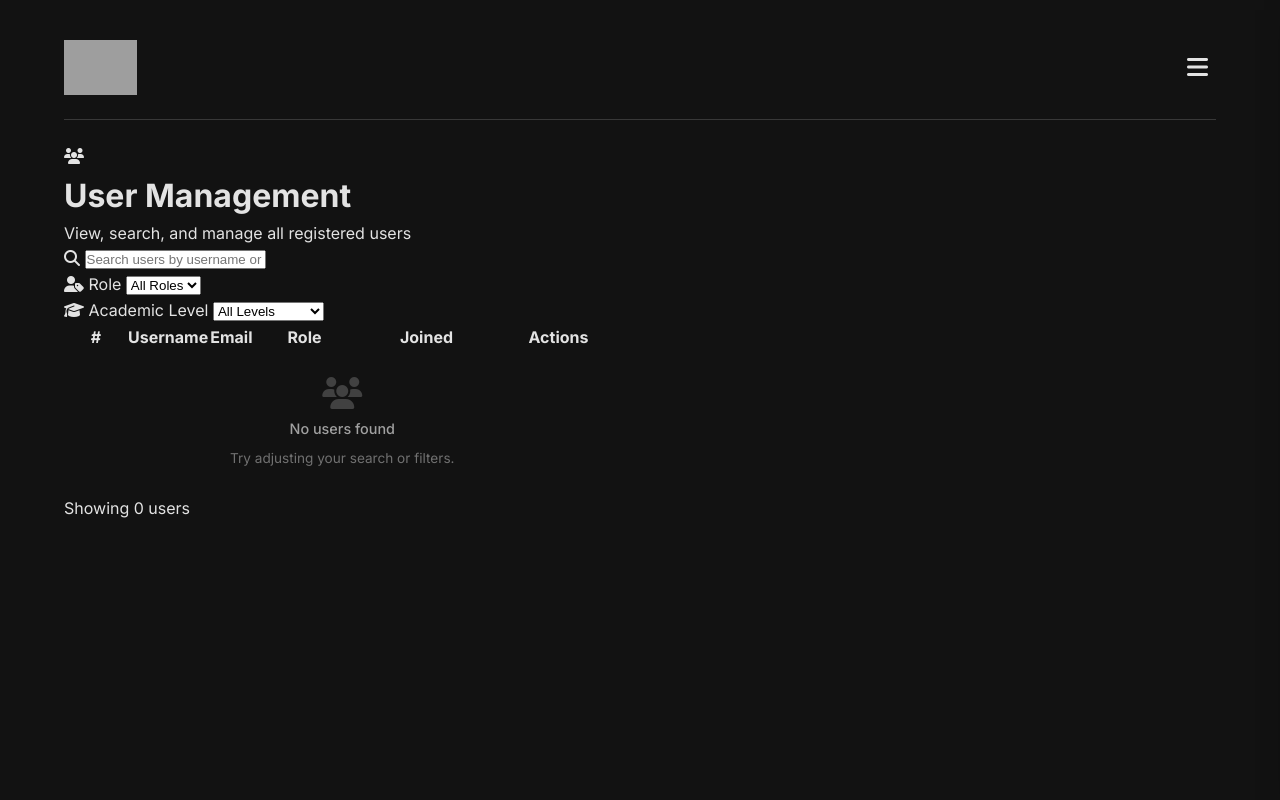
After one commit to anuraj-js/studydesk, a PHP site: page /studydesk/pages/admin/admin_users.php in a window 1280 px wide. The commit adds this page. Run offline with PHP 8.4, Linux system fonts and the light colour scheme; the visitor is signed in with stand-in values (Sample User, id 1); data that the repository does not hold is empty; grey boxes are pictures that could not be loaded.

Commit message:
feat(admin): add admin pages and shared includes

```diff
--- /dev/null
+++ b/pages/admin/admin_users.php
@@ -0,0 +1,145 @@
+<?php
+// pages/admin/admin_users.php
+
+require_once(__DIR__ . "/../../config/gatekeeper_admin.php");
+require_once(__DIR__ . "/../../config/theme.php");
+
+$theme = $_SESSION['theme'] ?? 'blue';
+$darkMode = isset($_SESSION['dark_mode']) && $_SESSION['dark_mode'] == 1;
+?>
+<!DOCTYPE html>
+<html lang="en" data-theme="<?php echo $theme; ?>" data-dark="<?php echo $darkMode ? 'true' : 'false'; ?>">
+<head>
+    <meta charset="UTF-8">
+    <meta name="viewport" content="width=device-width, initial-scale=1.0">
+    <title>User Management - StudyDesk Admin</title>
+
+    <!-- Inter Font -->
+    <link rel="preconnect" href="https://fonts.googleapis.com">
+    <link rel="preconnect" href="https://fonts.gstatic.com" crossorigin>
+    <link href="https://fonts.googleapis.com/css2?family=Inter:wght@400;500;600;700&display=swap" rel="stylesheet">
+
+    <!-- Font Awesome -->
+    <link rel="stylesheet" href="https://cdnjs.cloudflare.com/ajax/libs/font-awesome/6.5.0/css/all.min.css">
+
+    <link rel="stylesheet" href="../../css/dashboard.css">
+    <link rel="stylesheet" href="../../css/admin/admin.css">
+    <link rel="stylesheet" href="../../css/admin/admin_users.css">
+    <link rel="stylesheet" href="../../css/notification.css">
+    <link rel="icon" href="data:,">
+</head>
+<body>
+    <div class="app-container">
+        <?php include(__DIR__ . "/includes/admin_header.php"); ?>
+        <?php include(__DIR__ . "/includes/admin_sidebar.php"); ?>
+
+        <main class="admin-page">
+            <!-- Page Header -->
+            <div class="page-header">
+                <div class="page-header-icon">
+                    <i class="fas fa-users"></i>
+                </div>
+                <div>
+                    <h1>User Management</h1>
+                    <p class="page-subtitle">View, search, and manage all registered users</p>
+                </div>
+            </div>
+
+            <!-- Search Bar -->
+            <div class="admin-search">
+                <div class="search-wrapper">
+                    <i class="fas fa-search"></i>
+                    <input type="text" id="searchInput" placeholder="Search users by username or email...">
+                    <button id="clearSearchBtn" class="clear-search" style="display:none;" aria-label="Clear search">
+                        <i class="fas fa-times-circle"></i>
+                    </button>
+                </div>
+            </div>
+
+            <!-- Filters -->
+            <div class="admin-filters">
+                <div class="filter-group">
+                    <label for="roleFilter">
+                        <i class="fas fa-user-tag"></i> Role
+                    </label>
+                    <select id="roleFilter">
+                        <option value="all">All Roles</option>
+                        <option value="user">User</option>
+                        <option value="admin">Admin</option>
+                    </select>
+                </div>
+
+                <div class="filter-group">
+                    <label for="levelFilter">
+                        <i class="fas fa-graduation-cap"></i> Academic Level
+                    </label>
+                    <select id="levelFilter">
+                        <option value="all">All Levels</option>
+                        <option value="school">School Level</option>
+                        <option value="plus_two">+2 Level</option>
+                        <option value="bachelor">Bachelor Level</option>
+                        <option value="master">Master Level</option>
+                        <option value="others">Others</option>
+                    </select>
+                </div>
+            </div>
+
+            <!-- Users Table -->
+            <div class="admin-table-wrapper">
+                <table class="admin-table">
+                    <thead>
+                        <tr>
+                            <th style="width: 60px;">#</th>
+                            <th>Username</th>
+                            <th>Email</th>
+                            <th style="width: 100px;">Role</th>
+                            <th style="width: 140px;">Joined</th>
+                            <th style="width: 120px;">Actions</th>
+                        </tr>
+                    </thead>
+                    <tbody id="usersTableBody">
+                        <tr>
+                            <td colspan="6">
+                                <div class="loading-state">
+                                    <i class="fas fa-spinner fa-spin"></i> Loading users...
+                                </div>
+                            </td>
+                        </tr>
+                    </tbody>
+                </table>
+            </div>
+
+            <!-- Pagination -->
+            <div id="paginationContainer" class="pagination-container"></div>
+        </main>
+    </div>
+
+    <!-- Delete Confirmation Modal -->
+    <div class="modal-overlay-custom" id="deleteModal">
+        <div class="modal-box">
+            <div class="modal-icon">
+                <i class="fas fa-exclamation-triangle" style="color: var(--color-error);"></i>
+            </div>
+            <div class="modal-title">Delete User</div>
+            <div class="modal-message">
+                This will permanently delete <strong id="deleteTargetName">user</strong> and all their data:
+                <br>
+                <small>Tasks, Exams, Topics, Quick Notes, Activity History, Feedback</small>
+            </div>
+            <div class="modal-input-group">
+                <label for="deleteConfirmInput">Type the username to confirm:</label>
+                <input type="text" id="deleteConfirmInput" placeholder="Type username here..." autocomplete="off">
+            </div>
+            <div class="modal-actions">
+                <button class="btn btn-cancel" id="deleteCancelBtn">Cancel</button>
+                <button class="btn btn-danger" id="deleteConfirmBtn" disabled>Delete User</button>
+            </div>
+        </div>
+    </div>
+
+    <script src="../../js/notification.js"></script>
+    <script src="../../js/sidebar.js"></script>
+    <script src="../../js/admin/admin_users.js"></script>
+    <script src="../../js/theme.js"></script>
+</body>
+</html>
--- /dev/null
+++ b/pages/admin/includes/admin_header.php
@@ -0,0 +1,16 @@
+<?php
+// pages/admin/includes/admin_header.php
+
+require_once(__DIR__ . "/../../../config/gatekeeper_admin.php");
+
+$theme = $_SESSION['theme'] ?? 'blue';
+$logoFile = 'studydesk_logo_' . $theme . '.svg';
+?>
+<header class="app-header">
+    <a href="admin_dashboard.php" class="logo">
+        <img src="../../images/<?php echo $logoFile; ?>" alt="StudyDesk Admin" class="logo-img">
+    </a>
+    <button class="menu-btn" id="menuBtn" aria-label="Toggle sidebar">
+        <i class="fas fa-bars"></i>
+    </button>
+</header>
--- /dev/null
+++ b/pages/admin/includes/admin_sidebar.php
@@ -0,0 +1,91 @@
+<?php
+// pages/admin/includes/admin_sidebar.php
+
+require_once(__DIR__ . "/../../../config/gatekeeper_admin.php");
+
+$currentPage = basename($_SERVER['PHP_SELF']);
+?>
+<div class="sidebar-overlay" id="sidebarOverlay"></div>
+<aside class="sidebar" id="sidebar">
+    <button class="sidebar-close" id="sidebarClose" aria-label="Close sidebar">
+        <i class="fas fa-times"></i>
+    </button>
+
+    <div class="sidebar-user">
+        <div class="sidebar-avatar">
+            <i class="fas fa-user-shield"></i>
+        </div>
+        <div class="sidebar-user-name"><?php echo htmlspecialchars($_SESSION['username']); ?></div>
+        <div class="sidebar-user-email"><?php echo htmlspecialchars($_SESSION['email'] ?? 'admin@studydesk.com'); ?></div>
+        <span class="sidebar-role-badge">Administrator</span>
+    </div>
+
+    <nav class="sidebar-nav">
+        <!-- ADMIN -->
+        <div class="sidebar-nav-group">
+            <div class="sidebar-nav-label">Admin</div>
+            <a href="admin_dashboard.php" class="sidebar-nav-link <?php echo $currentPage == 'admin_dashboard.php' ? 'active' : ''; ?>">
+                <i class="fas fa-chart-pie"></i> Dashboard
+            </a>
+            <a href="admin_users.php" class="sidebar-nav-link <?php echo $currentPage == 'admin_users.php' ? 'active' : ''; ?>">
+                <i class="fas fa-users"></i> Users
+            </a>
+            <a href="admin_feedback.php" class="sidebar-nav-link <?php echo $currentPage == 'admin_feedback.php' ? 'active' : ''; ?>">
+                <i class="fas fa-comment"></i> Feedback
+            </a>
+            <a href="admin_activity.php" class="sidebar-nav-link <?php echo $currentPage == 'admin_activity.php' ? 'active' : ''; ?>">
+                <i class="fas fa-history"></i> Activity Log
+            </a>
+        </div>
+
+        <!-- APPEARANCE -->
+        <div class="sidebar-nav-group">
+            <div class="sidebar-nav-label">Appearance</div>
+
+            <!-- Themes Toggle -->
+            <button class="sidebar-toggle-btn" id="toggleThemes">
+                <span>
+                    <i class="fas fa-palette"></i> Themes
+                </span>
+                <i class="fas fa-chevron-down"></i>
+            </button>
+
+            <!-- Theme Options -->
+            <div class="theme-options-wrapper" id="themeOptionsWrapper" style="display: none;">
+                <div class="theme-options">
+                    <button class="theme-btn <?php echo ($_SESSION['theme'] ?? 'blue') === 'blue' ? 'active' : ''; ?>" data-theme="blue">
+                        <span class="theme-dot blue"></span> Blue
+                    </button>
+                    <button class="theme-btn <?php echo ($_SESSION['theme'] ?? 'blue') === 'purple' ? 'active' : ''; ?>" data-theme="purple">
+                        <span class="theme-dot purple"></span> Purple
+                    </button>
+                    <button class="theme-btn <?php echo ($_SESSION['theme'] ?? 'blue') === 'red' ? 'active' : ''; ?>" data-theme="red">
+                        <span class="theme-dot red"></span> Red
+                    </button>
+                </div>
+
+                <!-- Dark Mode Toggle -->
+                <div class="dark-toggle">
+                    <label class="toggle-label">
+                        <i class="fas fa-moon"></i> Dark Mode
+                        <input type="checkbox" id="darkToggle" <?php echo (isset($_SESSION['dark_mode']) && $_SESSION['dark_mode'] == 1) ? 'checked' : ''; ?>>
+                        <span class="toggle-slider"></span>
+                    </label>
+                </div>
+            </div>
+        </div>
+
+        <!-- ACCOUNT -->
+        <div class="sidebar-nav-group">
+            <div class="sidebar-nav-label">Account</div>
+            <a href="../../api/auth/logout.php" class="sidebar-nav-link logout">
+                <i class="fas fa-sign-out-alt"></i> Logout
+            </a>
+        </div>
+    </nav>
+</aside>
+
+<!-- Scroll to Top Button -->
+<a href="#" class="scrollup" id="scrollUpBtn" aria-label="Scroll to top">
+    <i class="fas fa-arrow-up"></i>
+</a>
```
Also changed, not shown: pages/admin/admin_activity.php (added, +132 -0 lines), pages/admin/admin_dashboard.php (+115 -10 lines), pages/admin/admin_feedback.php (added, +179 -0 lines), pages/admin/admin_user_profile.php (added, +48 -0 lines).
